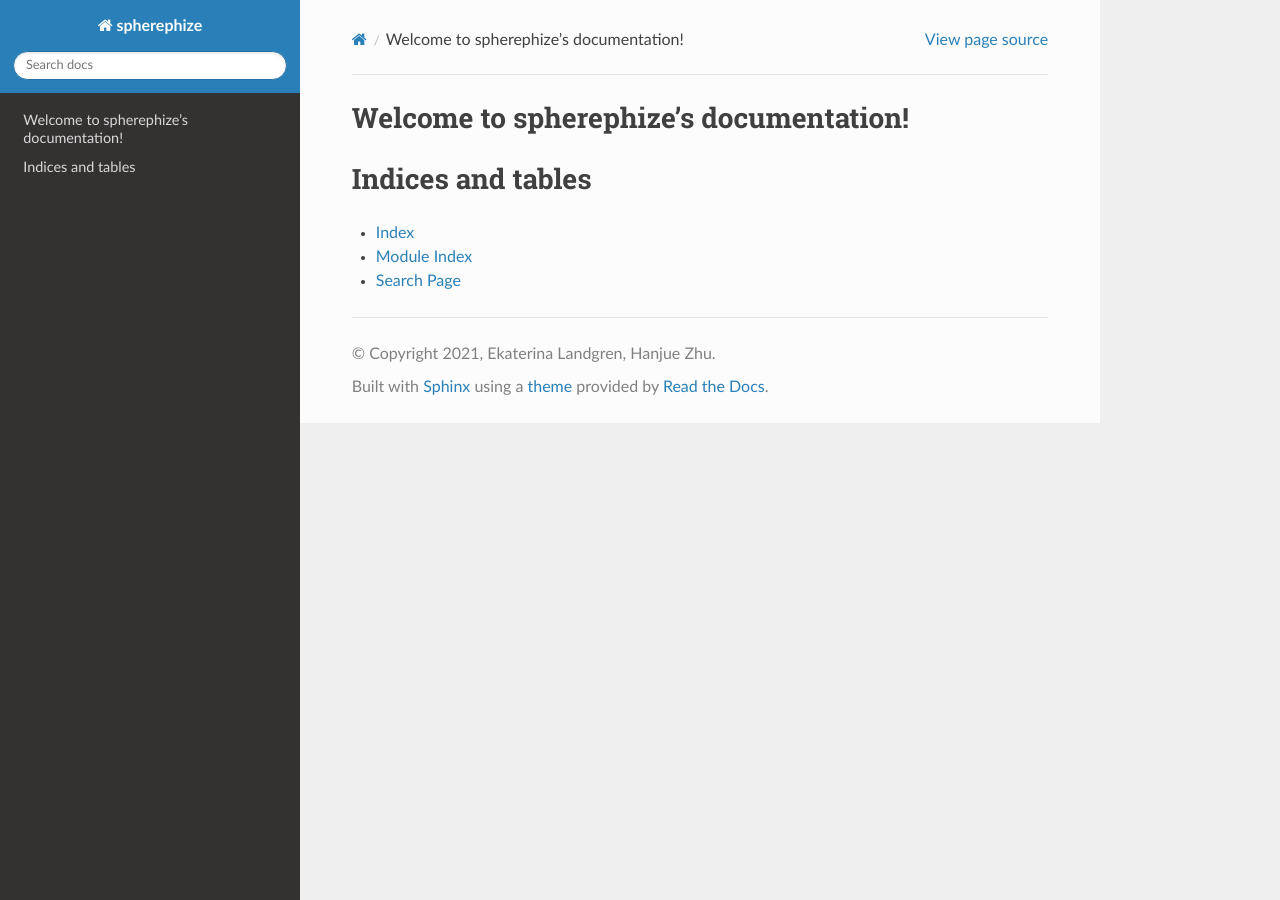
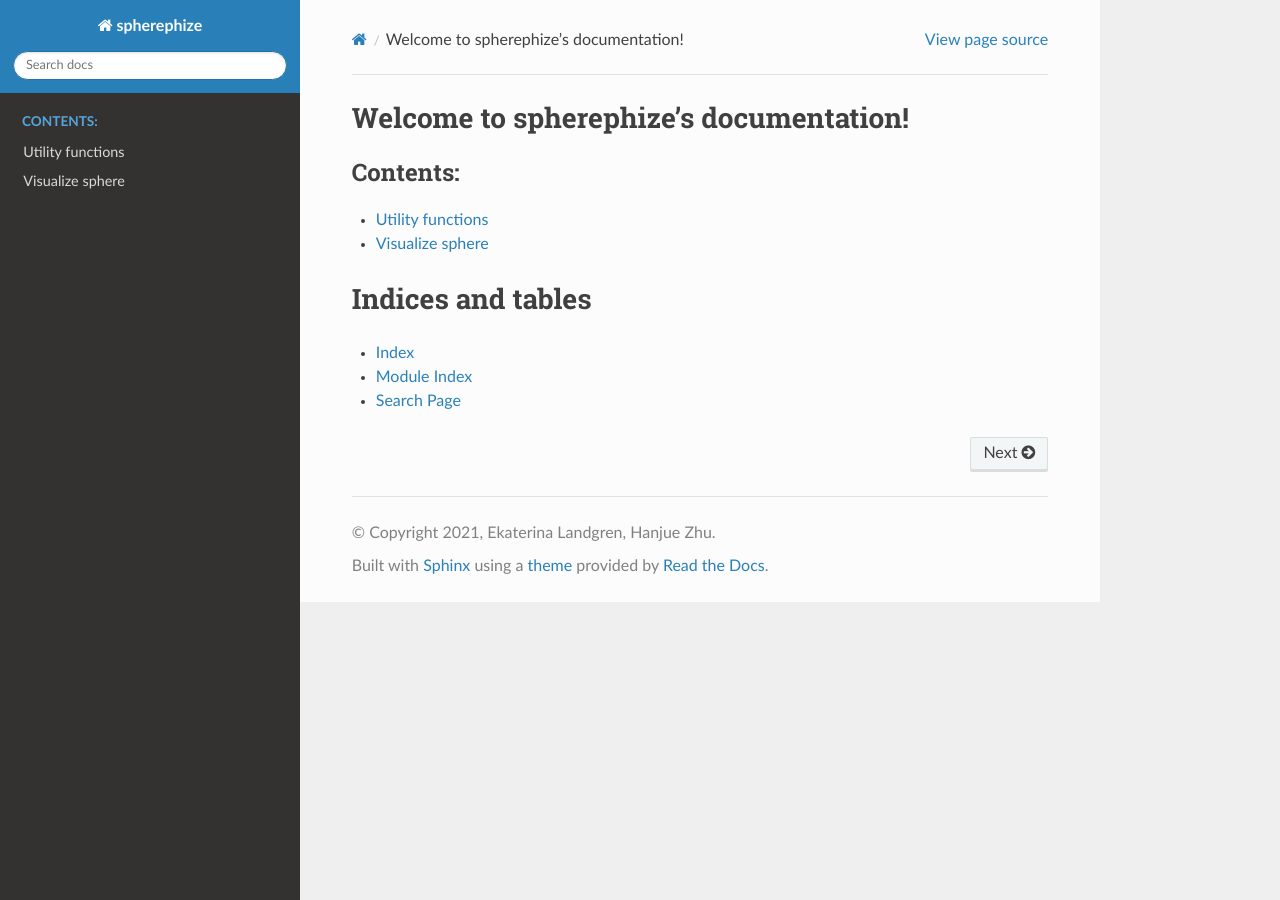
Before and after one commit to kathlandgren/spherephize, a Sphinx documentation site: the page built from docs/index.rst, in a window 1280 px wide. Built offline with Sphinx 7.4.7 and the Read the Docs theme 2.0.0, drawn with Linux system fonts in a browser that asks for light colours.

Commit message:
Update docs

```diff
--- a/docs/index.rst
+++ b/docs/index.rst
@@ -10,6 +10,10 @@ Welcome to spherephize's documentation!
    :maxdepth: 2
    :caption: Contents:
 
+   utils
+
+   visualize_sphere
+
 
 
 Indices and tables
--- /dev/null
+++ b/docs/utils.rst
@@ -0,0 +1,5 @@
+Utility functions
+==================
+
+.. automodule:: utils
+	:members:
--- /dev/null
+++ b/docs/visualize_sphere.rst
@@ -0,0 +1,5 @@
+Visualize sphere
+==================
+
+.. automodule:: visualize_sphere
+	:members:
```
Also changed, not shown: 1 other file.
